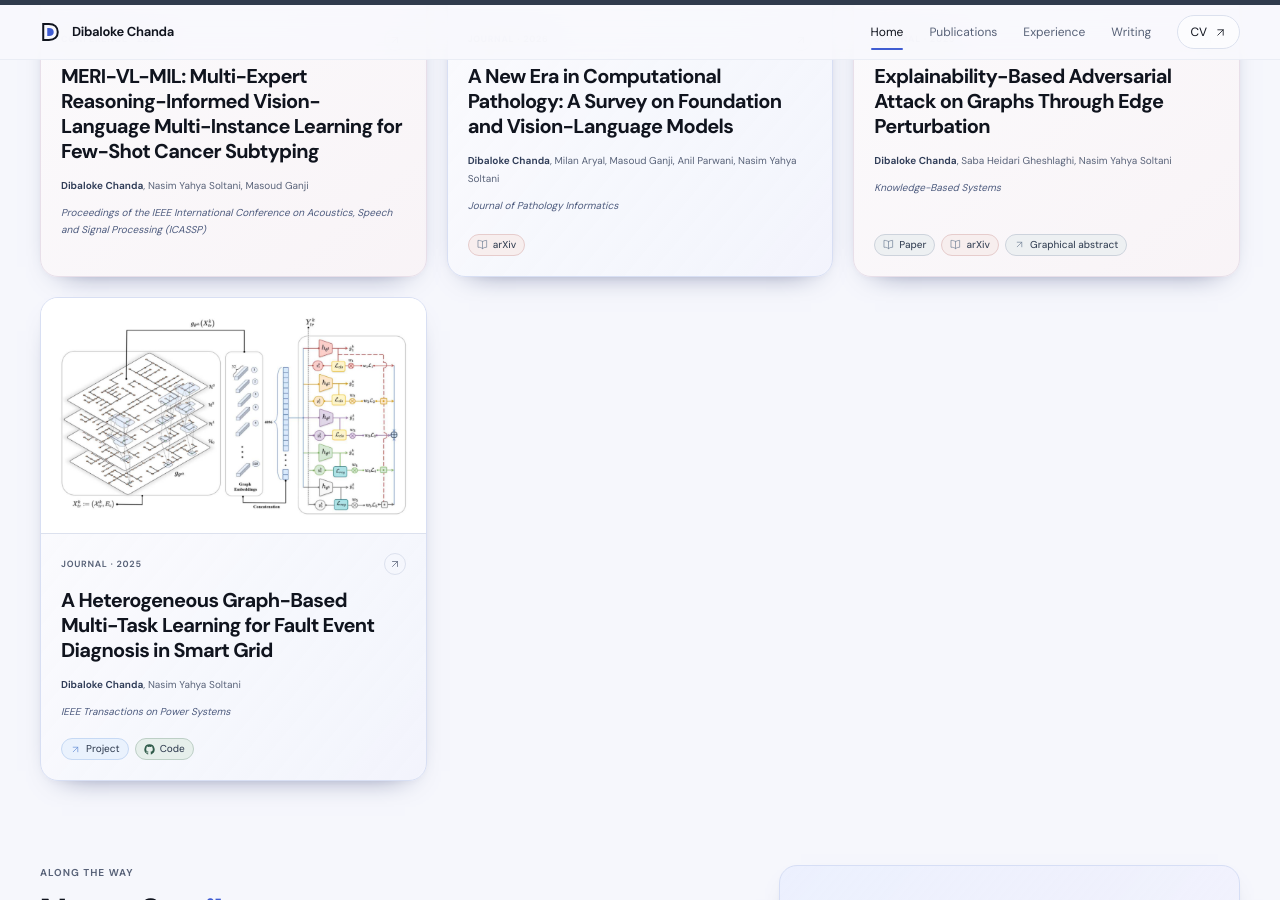
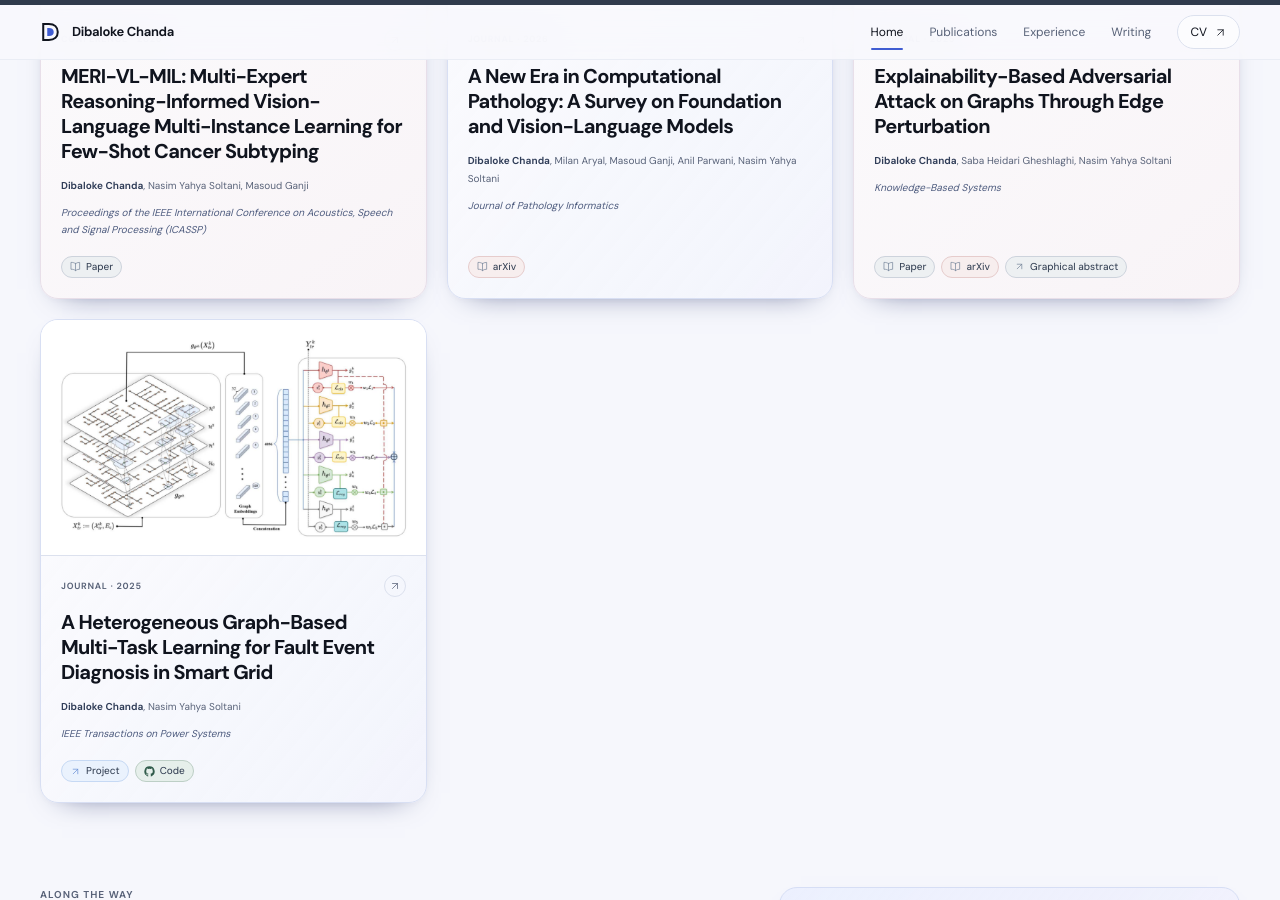
Before and after one commit to dibaloke/dibaloke.github.io, a Jekyll site: the page built from _pages/about.md, in a window 1280 px wide and 900 px high, scrolled down 1812 px. Built offline with Jekyll 4.4.1, drawn with Linux system fonts in a browser that asks for light colours.

Commit message:
Add MERI-VL-MIL IEEE paper link

```diff
--- a/_data/publications.yml
+++ b/_data/publications.yml
@@ -87,7 +87,9 @@
   - Vision–language models
   - Few-shot learning
   - Cancer subtyping
-  links: []
+  links:
+  - label: Paper
+    url: https://ieeexplore.ieee.org/document/11463619
   image_alt: MERI-VL-MIL diagram showing response summarization and extraction of medically relevant reasoning terms,
     followed by text encoding, projection, and combination into a reasoning-informed embedding.
   image: /assets/images/research/meri-vl-mil.png
```
